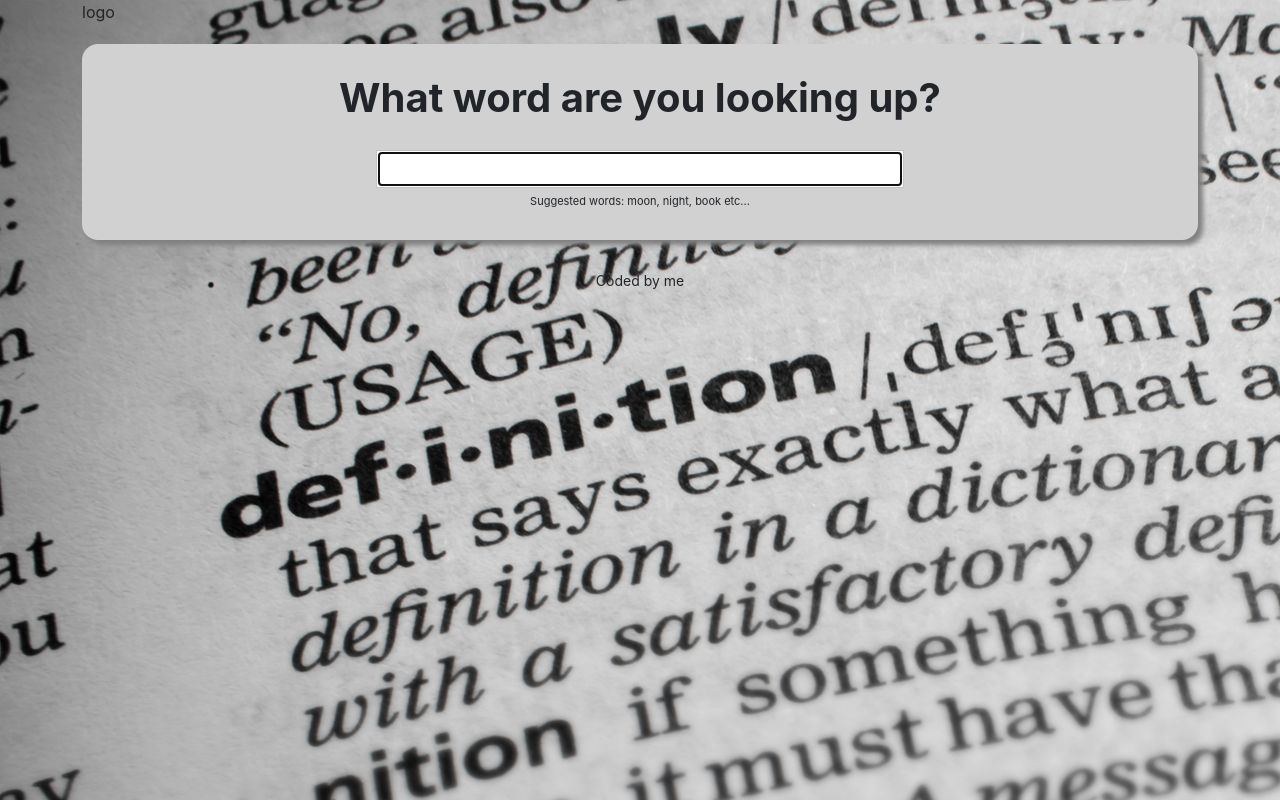
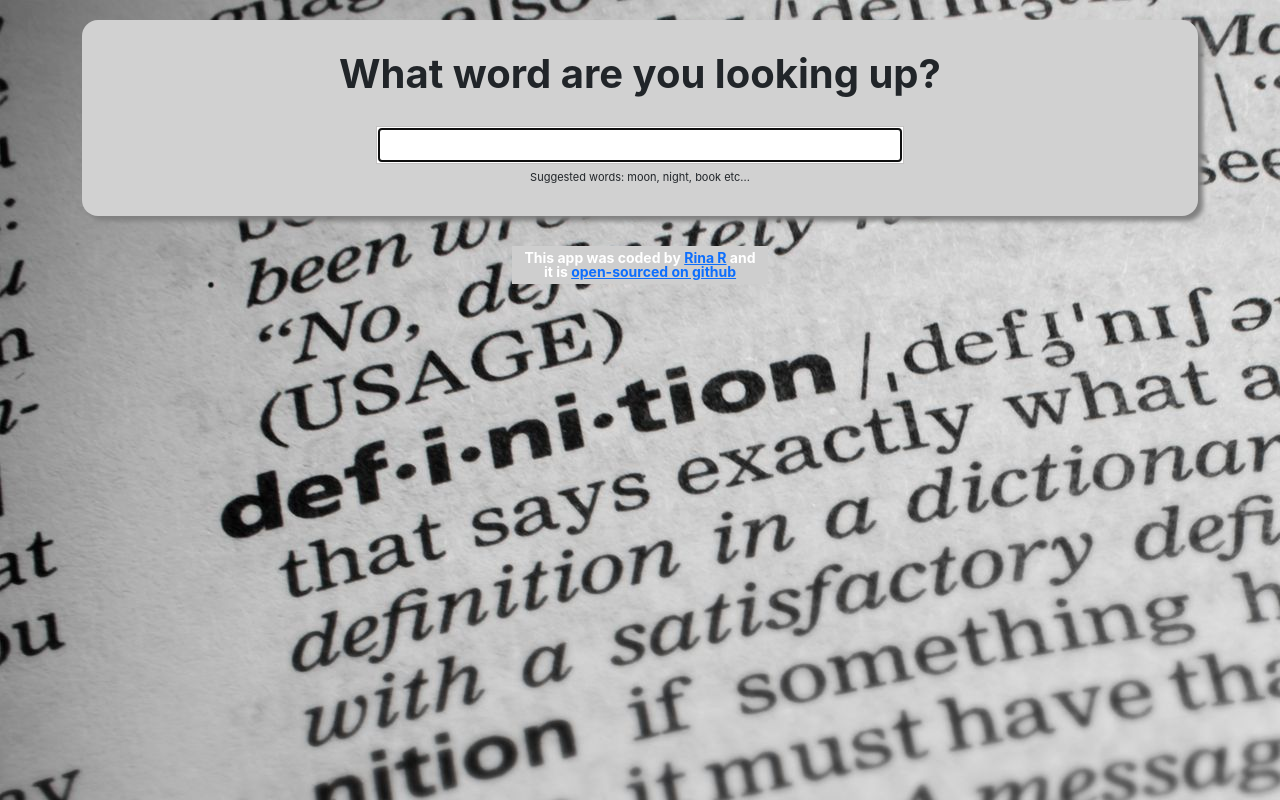
Before and after one commit to Rina707S/dictionary-react, a React (Create React App) app: page / in a window 1280 px wide. Built offline with nearby package versions, Linux system fonts and the light colour scheme.

Commit message:
Added and styled footer

```diff
--- a/package.json
+++ b/package.json
@@ -9,6 +9,7 @@
     "axios": "^0.24.0",
     "react": "^17.0.2",
     "react-dom": "^17.0.2",
+    "react-responsive": "^9.0.0-beta.5",
     "react-scripts": "4.0.3",
     "web-vitals": "^1.1.2"
   },
--- a/src/App.css
+++ b/src/App.css
@@ -5,5 +5,11 @@ body {
 .App footer {
   font-size: 14px;
   text-align: center;
-  margin: 30px 0;
+  margin: 30px 430px;
+  color: white;
+  font-weight: bold;
+  background: #cecece;
+  box-shadow: -10px 0 0 #cecece(0, 0, 0, 0.5), 10px 0 0 #cecece(0, 0, 0, 0.5);
+  padding: 5px 10px;
+  line-height: 14px;
 }
--- a/src/App.js
+++ b/src/App.js
@@ -5,11 +5,28 @@ export default function App() {
   return (
     <div className="App">
       <div className="container">
-        <div className="App-header">logo</div>
+        <div className="App-header"></div>
         <main>
           <Dictionary />
         </main>
-        <footer>Coded by me</footer>
+        <footer>
+          This app was coded by{" "}
+          <a
+            href="https://www.linkedin.com/in/ekaterina-romanenkova-9689b4211/"
+            target="_blank"
+            rel="noreferrer"
+          >
+            Rina R
+          </a>{" "}
+          and it is{" "}
+          <a
+            href="https://github.com/Rina707S/dictionary-react"
+            target="_blank"
+            rel="noreferrer"
+          >
+            open-sourced on github
+          </a>
+        </footer>
       </div>
       <header className="App-header"></header>
     </div>
```
Also changed, not shown: 1 other file (tests, documents, lock files or other folders).
